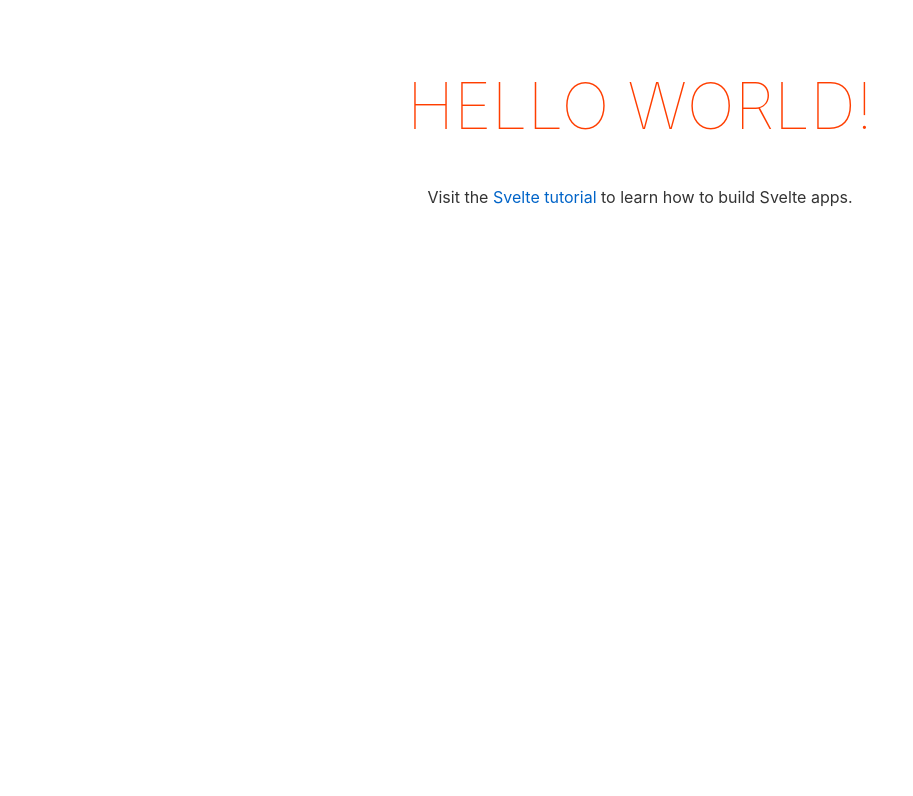
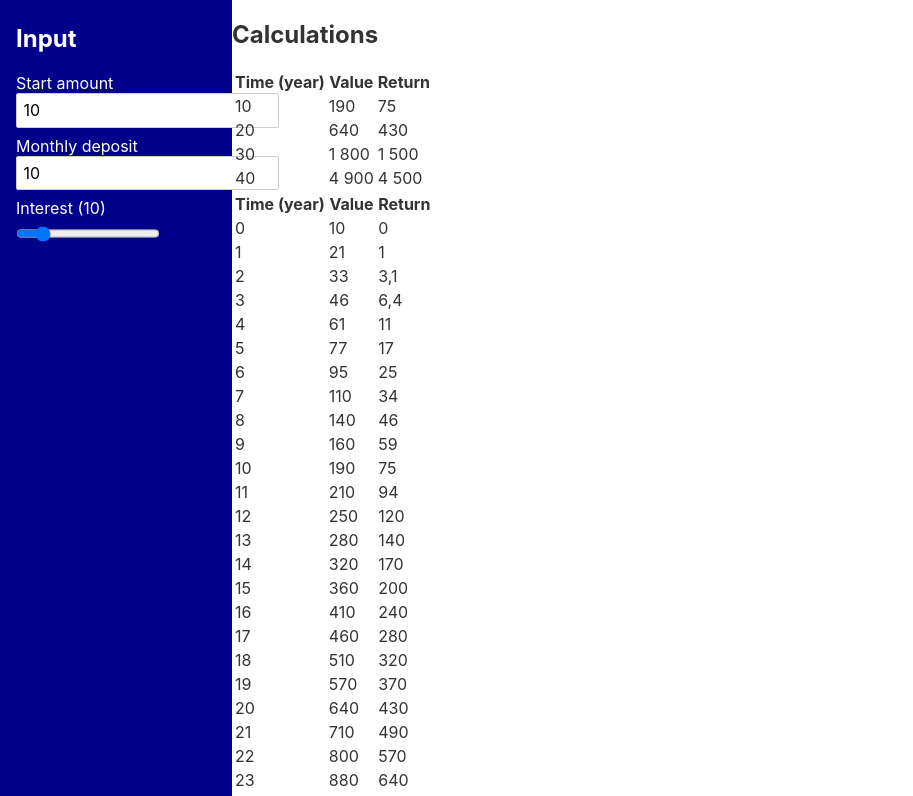
Before and after one commit to LitenApe/savings-calculator, a Svelte app: page / in a window 1280 px wide. Shown: the top 796 px of the page, without its empty margins (0-913 px from the left). Built offline with nearby package versions, Linux system fonts and the light colour scheme.

Commit message:
feat: Calculate fv

```diff
--- a/src/App.svelte
+++ b/src/App.svelte
@@ -1,30 +1,36 @@
 <script>
-	export let name;
+	import Calculations from "./components/calculations.svelte";
+	import Sidebar from "./components/sidebar.svelte";
 </script>
 
 <main>
-	<h1>Hello {name}!</h1>
-	<p>Visit the <a href="https://svelte.dev/tutorial">Svelte tutorial</a> to learn how to build Svelte apps.</p>
+	<h1>Savings Calculator</h1>
+	<div>
+		<Sidebar />
+		<Calculations />
+	</div>
 </main>
 
 <style>
+	:global(body) {
+		margin: 0;
+		padding: 0;
+	}
+
 	main {
-		text-align: center;
-		padding: 1em;
-		max-width: 240px;
-		margin: 0 auto;
+		height: 100%;
 	}
 
 	h1 {
-		color: #ff3e00;
-		text-transform: uppercase;
-		font-size: 4em;
-		font-weight: 100;
+		width: 1px;
+		height: 1px;
+
+		position: absolute;
+		overflow: hidden;
 	}
 
-	@media (min-width: 640px) {
-		main {
-			max-width: none;
-		}
+	div {
+		display: flex;
+		height: 100%;
 	}
 </style>
--- /dev/null
+++ b/src/components/calculations.svelte
@@ -0,0 +1,72 @@
+<script>
+  import { fvWithReturn } from "../utils/future-value";
+  import { startDeposit, monthlyDeposit, interest } from "../store";
+  import { derived } from "svelte/store";
+
+  let progress = derived(
+    [startDeposit, monthlyDeposit, interest],
+    ([$startDeposit, $monthlyDeposit]) => {
+      const progress = [];
+      for (var i = 0; i < 41; i++) {
+        progress.push(
+          fvWithReturn($interest / 100, i, $monthlyDeposit, $startDeposit)
+        );
+      }
+      return progress;
+    }
+  );
+</script>
+
+<section>
+  <h2>Calculations</h2>
+
+  <table>
+    <thead>
+      <th>Time (year)</th>
+      <th>Value</th>
+      <th>Return</th>
+    </thead>
+    <tbody>
+      <tr>
+        <td>10</td>
+        <td>{$progress[10].value}</td>
+        <td>{$progress[10].return}</td>
+      </tr>
+
+      <tr>
+        <td>20</td>
+        <td>{$progress[20].value}</td>
+        <td>{$progress[20].return}</td>
+      </tr>
+
+      <tr>
+        <td>30</td>
+        <td>{$progress[30].value}</td>
+        <td>{$progress[30].return}</td>
+      </tr>
+
+      <tr>
+        <td>40</td>
+        <td>{$progress[40].value}</td>
+        <td>{$progress[40].return}</td>
+      </tr>
+    </tbody>
+  </table>
+
+  <table>
+    <thead>
+      <th>Time (year)</th>
+      <th>Value</th>
+      <th>Return</th>
+    </thead>
+    <tbody>
+      {#each $progress as periode, i}
+        <tr>
+          <td>{i}</td>
+          <td>{periode.value}</td>
+          <td>{periode.return}</td>
+        </tr>
+      {/each}
+    </tbody>
+  </table>
+</section>
--- /dev/null
+++ b/src/components/form/input.svelte
@@ -0,0 +1,9 @@
+<script>
+  export let label;
+  export let value;
+</script>
+
+<label>
+  {label}
+  <input type="number" bind:value />
+</label>
--- /dev/null
+++ b/src/components/form/slider.svelte
@@ -0,0 +1,9 @@
+<script>
+  export let label;
+  export let value;
+</script>
+
+<label>
+  {label} <span aria-hidden="true">({value})</span>
+  <input type="range" bind:value />
+</label>
--- /dev/null
+++ b/src/components/sidebar.svelte
@@ -0,0 +1,22 @@
+<script>
+  import Input from "./form/input.svelte";
+  import { startDeposit, monthlyDeposit, interest } from "../store";
+  import Slider from "./form/slider.svelte";
+</script>
+
+<section>
+  <h2>Input</h2>
+  <Input label="Start amount" bind:value={$startDeposit} />
+  <Input label="Monthly deposit" bind:value={$monthlyDeposit} />
+  <Slider label="Interest" bind:value={$interest} />
+</section>
+
+<style>
+  section {
+    color: white;
+    background-color: darkblue;
+    width: 200px;
+    height: 100%;
+    padding: 0.25rem 1rem;
+  }
+</style>
--- a/src/main.js
+++ b/src/main.js
@@ -2,9 +2,6 @@ import App from './App.svelte';
 
 const app = new App({
 	target: document.body,
-	props: {
-		name: 'world'
-	}
 });
 
 export default app;
--- /dev/null
+++ b/src/store.js
@@ -0,0 +1,5 @@
+import { writable } from 'svelte/store'
+
+export const startDeposit = writable(10);
+export const monthlyDeposit = writable(10);
+export const interest = writable(10);
--- /dev/null
+++ b/src/utils/future-value.js
@@ -0,0 +1,29 @@
+//                                              (1+rate)^nper -1
+//  fv = -pv*(1+rate)^nper - pmt*(1+rate*type)*------------------
+//                                                   rate
+//
+
+export default function fv(rate, nper, pmt, pv) {
+  if (rate === 0) {
+    return -pv - pmt * nper;
+  }
+
+  const interest = 1 + rate;
+  const powerOfRate = Math.pow(interest, nper);
+
+  return -pv * powerOfRate - (pmt / rate) * 1 * (powerOfRate - 1);
+}
+
+export function fvWithReturn(rate, nper, pmt, pv) {
+  const deposit = -pv - pmt * nper;
+  const future_value = -fv(rate, nper, pmt, pv);
+
+  const formatter = new Intl.NumberFormat("nb-NO", {
+    maximumSignificantDigits: 2
+  });
+
+  return {
+    value: formatter.format((future_value)),
+    return: formatter.format((future_value + deposit))
+  }
+}
```
